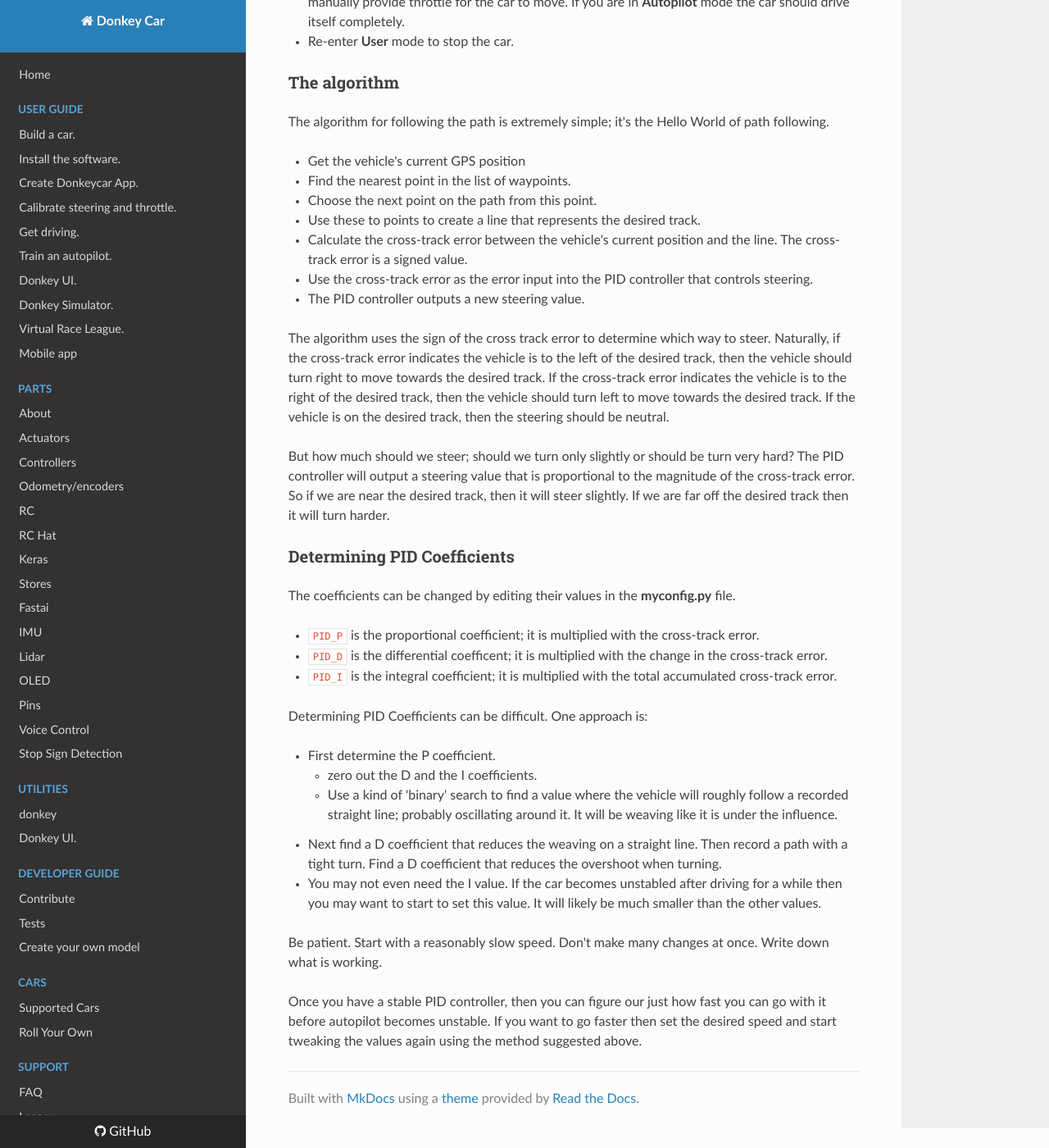
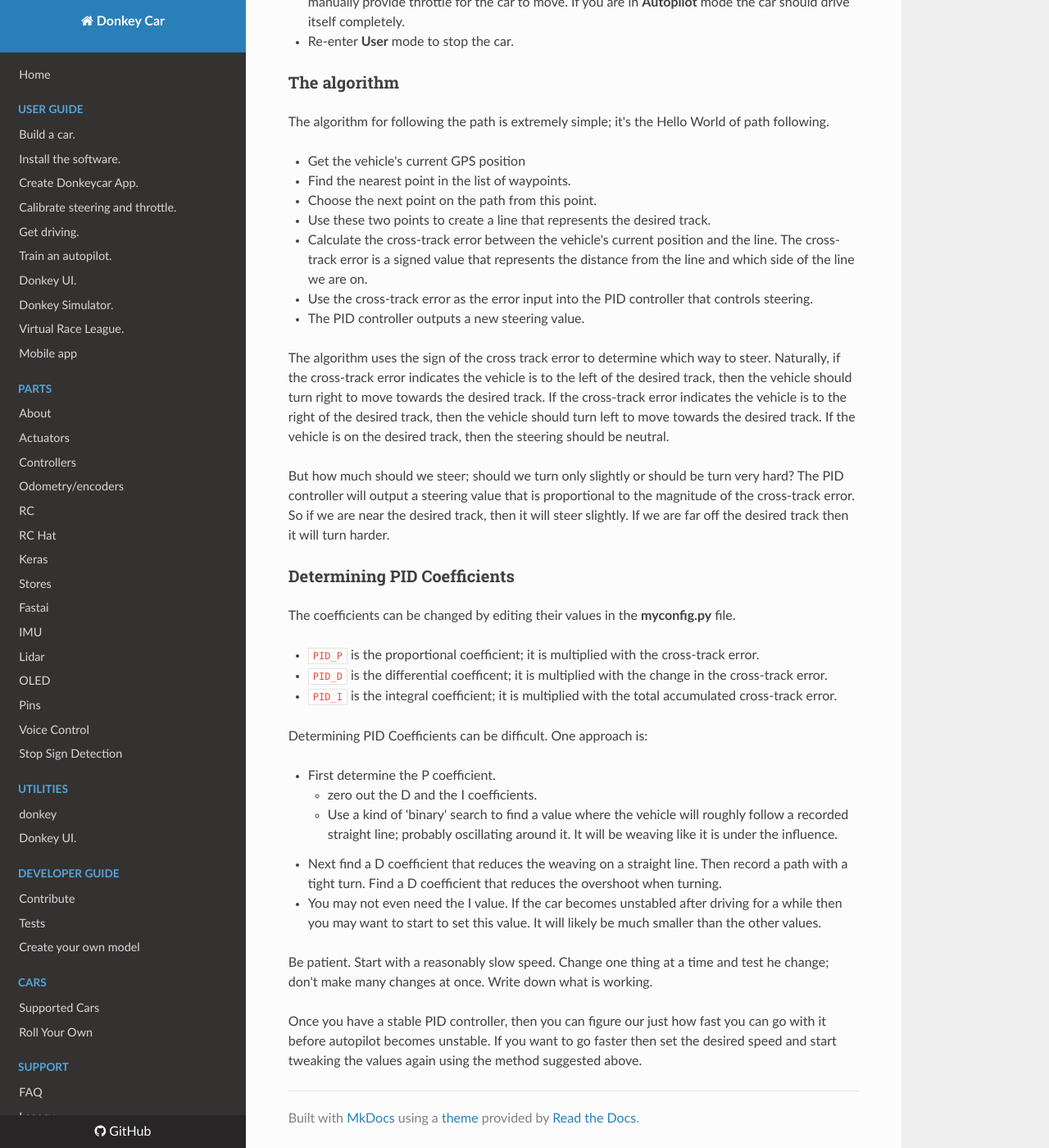
Before and after one commit to autorope/donkeydocs, an MkDocs documentation site: the page built from docs/guide/path_follow/path_follow.md, in a window 1280 px wide and 1400 px high, scrolled down 3885 px. Shown: the whole window at 82% size. Built offline with MkDocs 1.6.1, drawn with Linux system fonts in a browser that asks for light colours; nearby versions of some CDN libraries; some of the changed text lies outside the part shown.

Commit message:
mostlly spelling corrections

```diff
--- a/docs/guide/path_follow/path_follow.md
+++ b/docs/guide/path_follow/path_follow.md
@@ -72,11 +72,11 @@ You can use either the [web controller](/guide/get_driving/#driving-with-web-con
 
 ## Recording a path
 
-The algorithm assumes will will be driving in a continuous connected path such that that start and end are the same.  You can adjust the space between recorded waypoints by editing the `PATH_MIN_DIST` value in **myconfig.py** You can change the name and location of the saved file by editing the `PATH_FILENAME` value.
+The algorithm assumes we will be driving in a continuous connected path such that the start and end are the same.  You can adjust the space between recorded waypoints by editing the `PATH_MIN_DIST` value in **myconfig.py** You can change the name and location of the saved file by editing the `PATH_FILENAME` value.
 
 The workflow for recording a path is as follows:
 
-- Enter **User** mode using either the [web controller](/guide/get_driving/#driving-with-web-controller) or a [game controller](/guide/get_driving/#driving-with-physical-joystick-controller).
+- Enter **User** driving mode using either the [web controller](/guide/get_driving/#driving-with-web-controller) or a [game controller](/guide/get_driving/#driving-with-physical-joystick-controller).
 - Move the car to the desired starting point
 - Erase the path in memory (which will also reset the origin).
 - Toggle recording on.
@@ -106,8 +106,8 @@ The algorithm for following the path is extremely simple; it's the Hello World o
 - Get the vehicle's current GPS position
 - Find the nearest point in the list of waypoints.
 - Choose the next point on the path from this point.
-- Use these to points to create a line that represents the desired track.
-- Calculate the cross-track error between the vehicle's current position and the line.  The cross-track error is a signed value.
+- Use these two points to create a line that represents the desired track.
+- Calculate the cross-track error between the vehicle's current position and the line.  The cross-track error is a signed value that represents the distance from the line and which side of the line we are on.
 - Use the cross-track error as the error input into the PID controller that controls steering.
 - The PID controller outputs a new steering value.
 
@@ -131,6 +131,6 @@ Determining PID Coefficients can be difficult.  One approach is:
 - Next find a D coefficient that reduces the weaving on a straight line.  Then record a path with a tight turn.  Find a D coefficient that reduces the overshoot when turning.
 - You may not even need the I value.  If the car becomes unstabled after driving for a while then you may want to start to set this value.  It will likely be much smaller than the other values.
 
-Be patient.  Start with a reasonably slow speed.  Don't make many changes at once.  Write down what is working.
+Be patient.  Start with a reasonably slow speed.  Change one thing at a time and test he change; don't make many changes at once.  Write down what is working.
 
 Once you have a stable PID controller, then you can figure our just how fast you can go with it before autopilot becomes unstable.  If you want to go faster then set the desired speed and start tweaking the values again using the method suggested above.
```
Also changed, not shown: other parts of docs/guide/path_follow/path_follow.md (+3 -3 lines).
